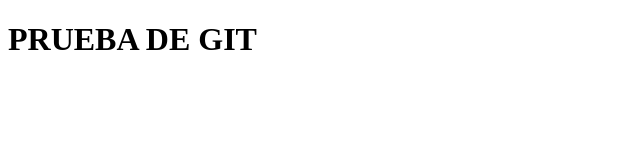
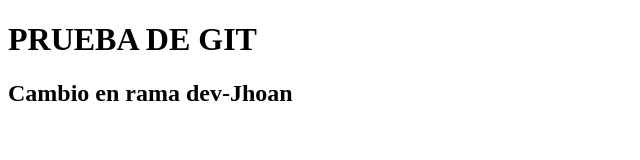
Before and after one commit to JhoanS5/Prueba-Uso-Git, a plain HTML site: page index.html in a window 1280 px wide. Shown: the whole page, without its empty margins (0-640 px from the left). Drawn offline with Linux system fonts and the light colour scheme.

Commit message:
feat: Agregando nuevo titulo.

```diff
--- a/index.html
+++ b/index.html
@@ -7,5 +7,6 @@
 </head>
 <body>
     <h1>PRUEBA DE GIT</h1>
+    <h2>Cambio en rama dev-Jhoan</h2>
 </body>
 </html>
```
